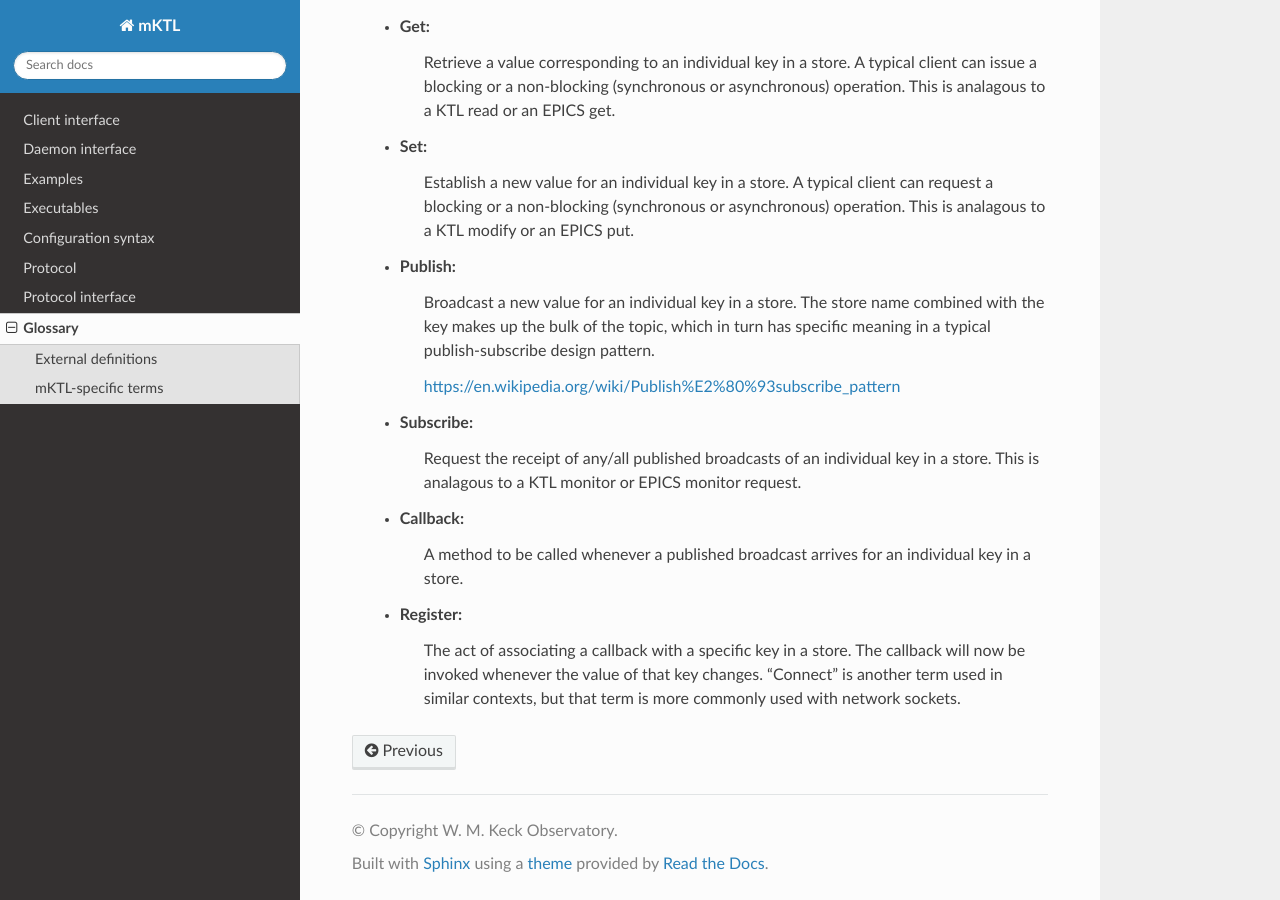
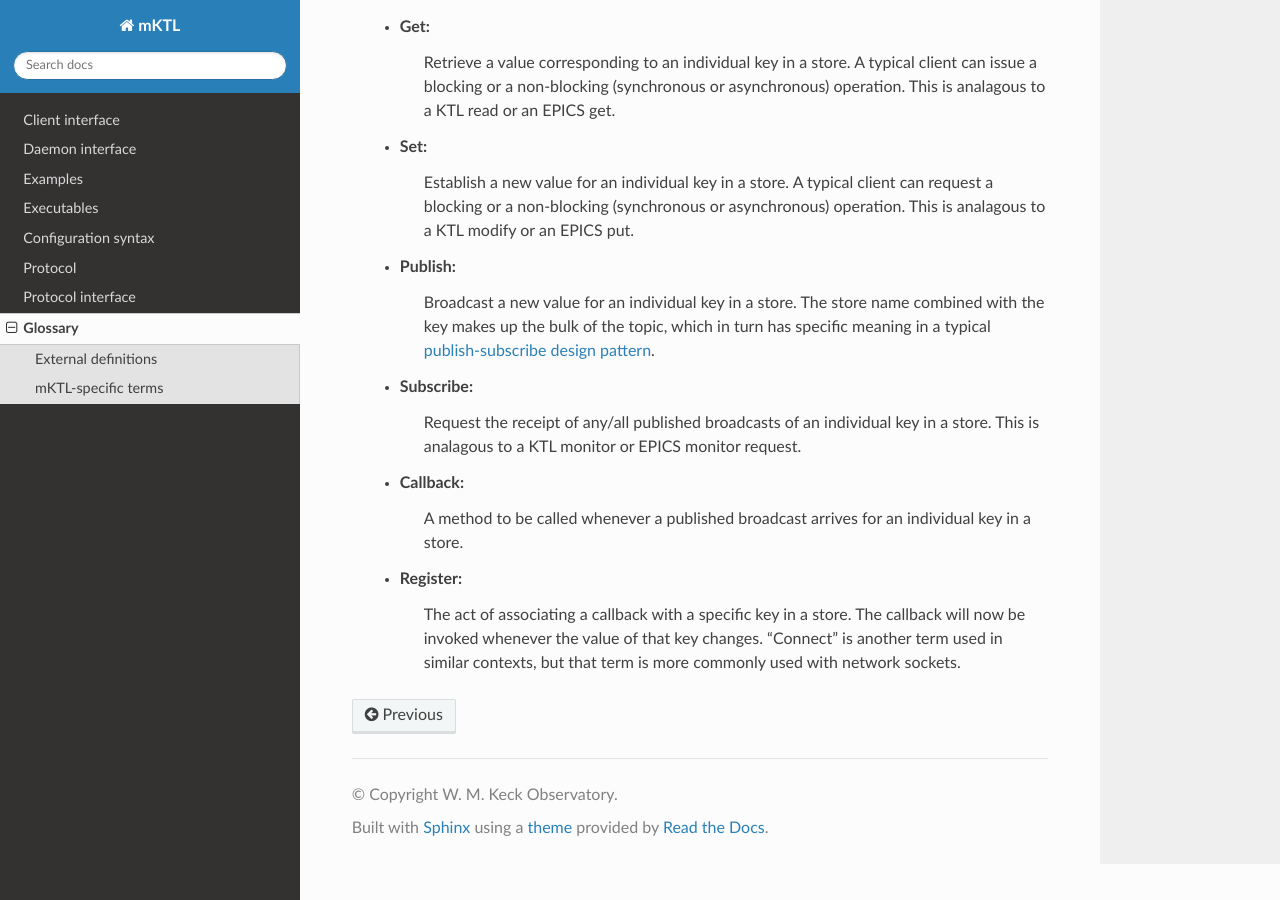
Before and after one commit to KeckObservatory/mKTL, a Sphinx documentation site: the page built from doc/glossary.rst, in a window 1280 px wide and 900 px high, scrolled down 1661 px. Built offline with Sphinx 7.4.7 and the Read the Docs theme 3.1.0, drawn with Linux system fonts in a browser that asks for light colours.

Commit message:
Make the pub/sub Wikipedia reference a hidden link.

```diff
--- a/doc/glossary.rst
+++ b/doc/glossary.rst
@@ -98,9 +98,7 @@ mKTL-specific terms
 		Broadcast a new value for an individual key in a store.
                 The store name combined with the key makes up the bulk of
 		the topic, which in turn has specific meaning in a typical
-		publish-subscribe design pattern.
-
-		https://en.wikipedia.org/wiki/Publish%E2%80%93subscribe_pattern
+		`publish-subscribe design pattern <https://en.wikipedia.org/wiki/Publish%E2%80%93subscribe_pattern>`_.
 
  * **Subscribe**:
 		  Request the receipt of any/all published broadcasts of an
```
